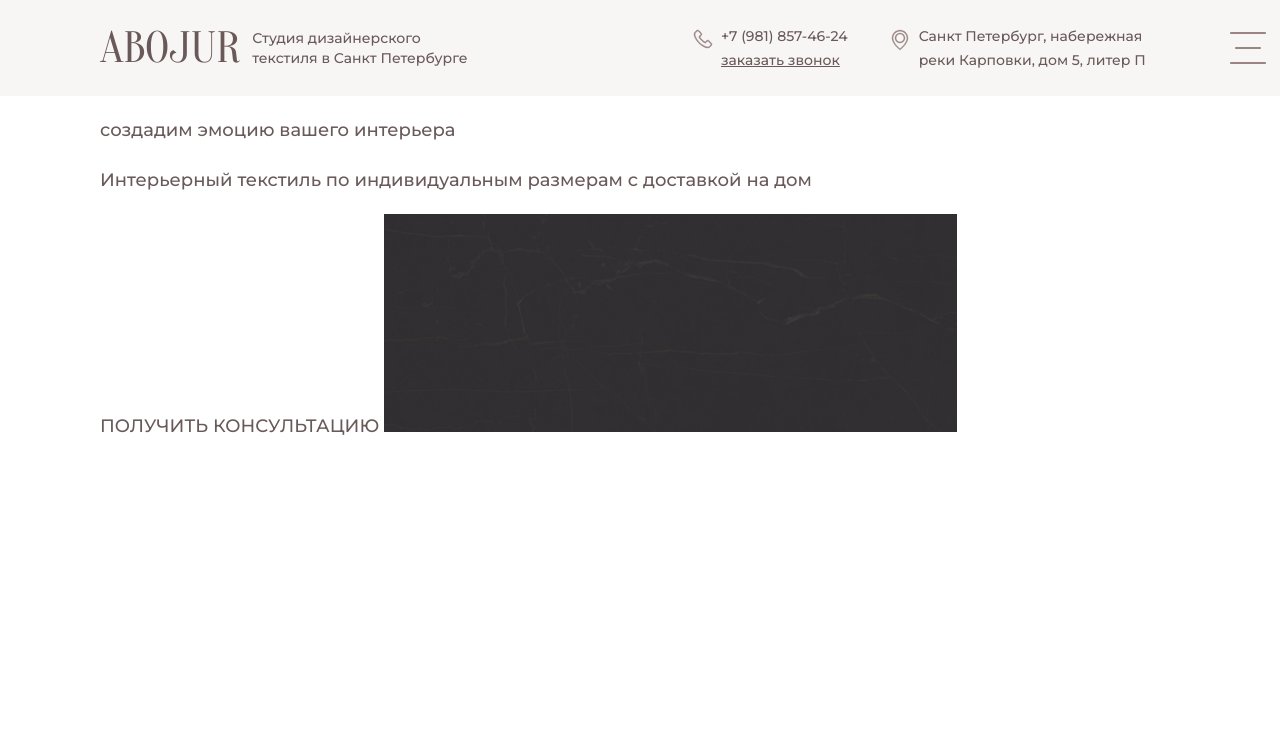
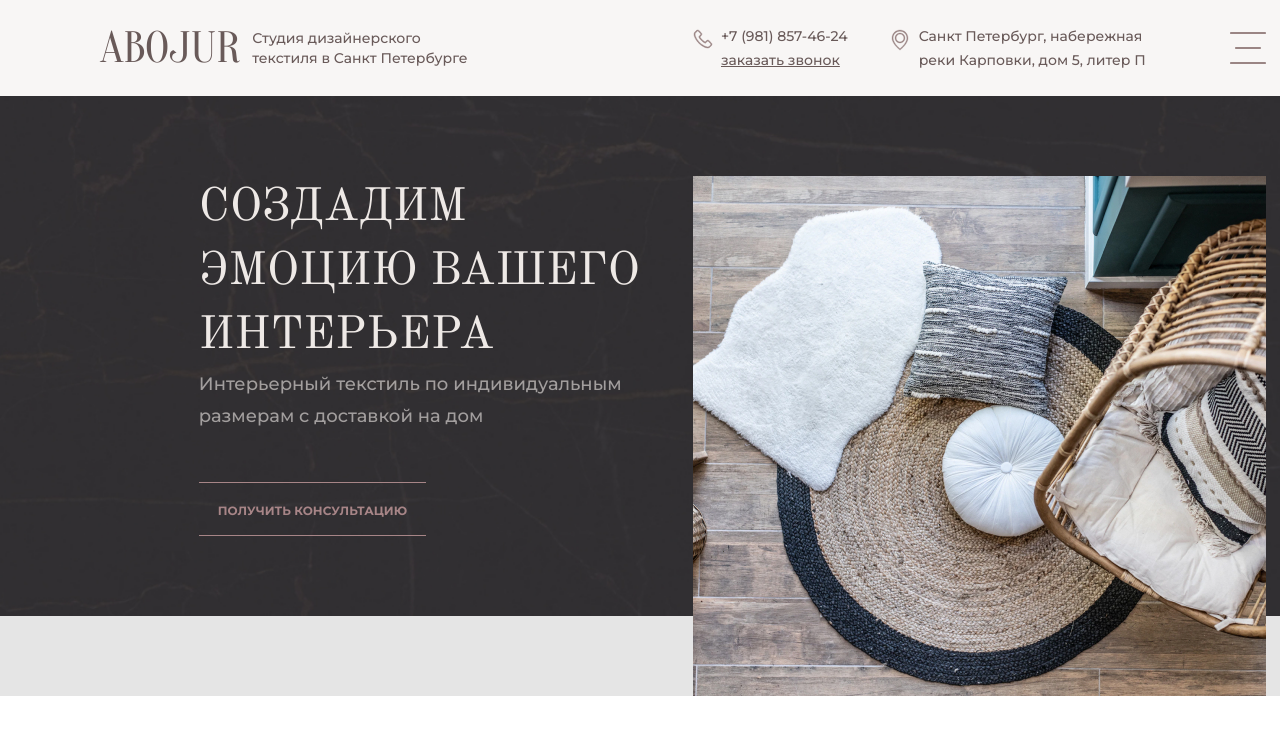
Before and after one commit to Aznaur/Abojur, a website: page src/index.html in a window 1280 px wide. Shown: the top 734 px of the page. Drawn offline with nearby package versions, Linux system fonts and the light colour scheme; files that its build step writes are made by us from their sources; files whose address does not match are found by name.

Commit message:
Стилизовал блок promo

```diff
--- a/src/index.html
+++ b/src/index.html
@@ -31,8 +31,8 @@
       <div class="container promo__wrapper">
         <p class="promo__lead">создадим эмоцию вашего интерьера</p>
         <p class="promo__text">Интерьерный текстиль по индивидуальным размерам с доставкой на дом </p>
-        <a class="promo__link">ПОЛУЧИТЬ КОНСУЛЬТАЦИЮ</a>
-        <img class="prono__image" src="img/promo-bg.jpg" width="573" height="520" alt="Подушки разного размера и формы">
+        <a href="#" class="promo__link">ПОЛУЧИТЬ КОНСУЛЬТАЦИЮ</a>
+        <img class="promo__image" src="img/promo-img.jpg" width="573" height="520" alt="Подушки разного размера и формы">
       </div>
     </div>
   </main>
--- a/src/scss/blocks/promo.scss
+++ b/src/scss/blocks/promo.scss
@@ -0,0 +1,62 @@
+.promo {
+  background-color: #E5E5E5;
+  background-image: url('../../img/promo-bg.jpg');
+  background-repeat: no-repeat;
+  background-position: center bottom 80px;
+  background-size: cover;
+
+  &__wrapper {
+    display: grid;
+    grid-template-columns: repeat(12, 1fr);
+    grid-template-rows: repeat(3, auto) 160px;
+    column-gap: 20px;
+    padding-top: 80px;
+  }
+
+  &__lead {
+    grid-column: 2 / span 5;
+    font-style: normal;
+    font-weight: 400;
+    margin: 0;
+    font-family: 'OldStandardTT', 'Times New Roman', serif;
+    font-size: 46px;
+    line-height: 64px;
+    text-transform: uppercase;
+    color: #EEE9E6;
+  }
+
+  &__text {
+    grid-column: 2/ span 5;
+    color: #EEE9E6;
+    opacity: 0.6;
+    margin: 0;
+    font-size: 18px;
+    line-height: 32px;
+    font-weight: 500;
+    margin-bottom: 30px;
+  }
+
+  &__link {
+    grid-column: 2/5;
+    font-weight: 700;
+    font-size: 12px;
+    line-height: 20px;
+    color: #A78587;
+    text-align: center;
+    text-decoration: none;
+    box-sizing: border-box;
+    padding: 18px 19px 14px;
+    border-top: 1px solid #A78587;
+    border-bottom: 1px solid #A78587;
+    margin-top: 20px;
+    justify-self: start;
+  }
+
+  &__image {
+    width: 100%;
+    height: 100%;
+    object-fit: cover;
+    grid-column: 7/span 6;
+    grid-row: 1/span 4;
+  }
+}
```
